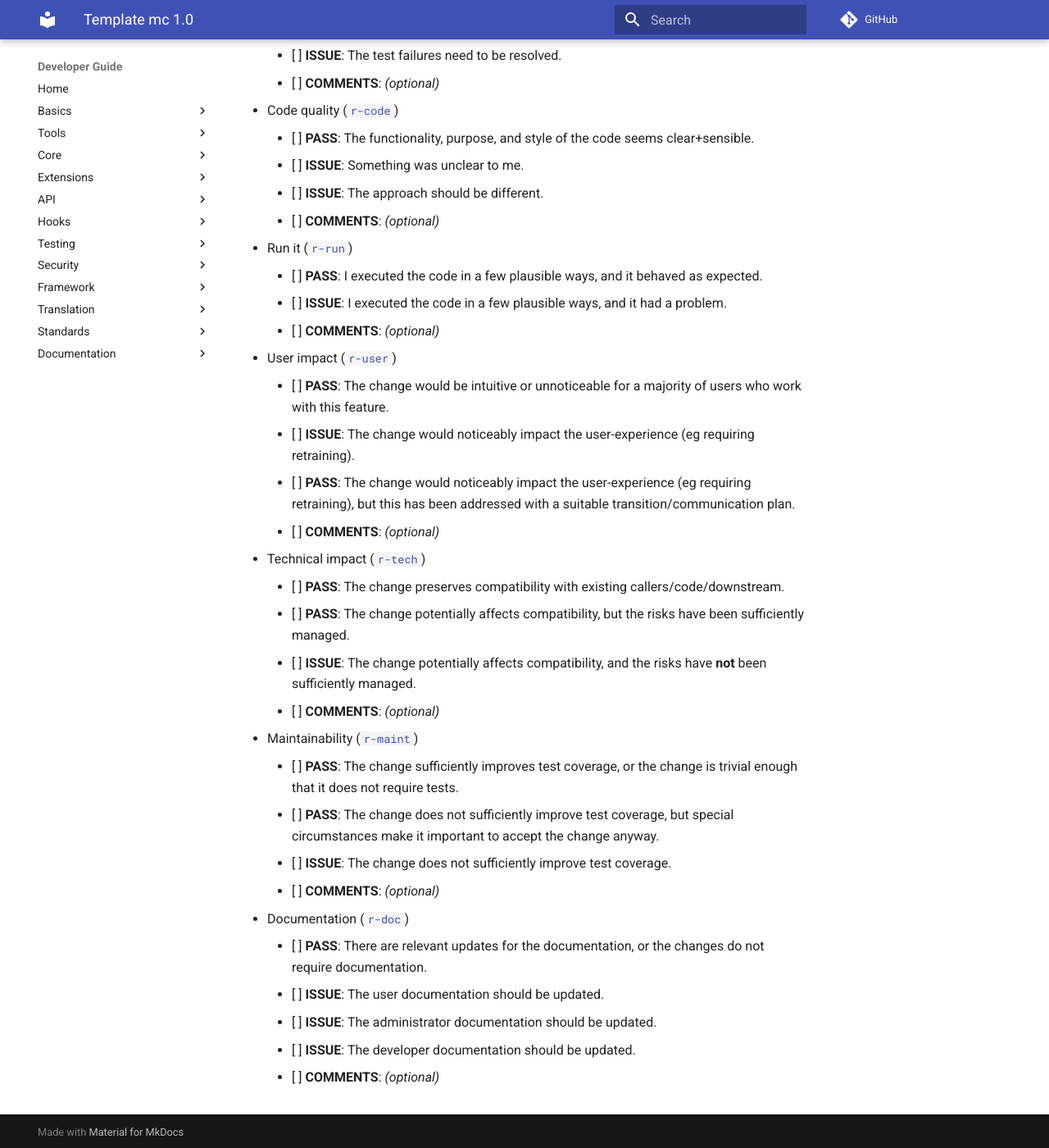
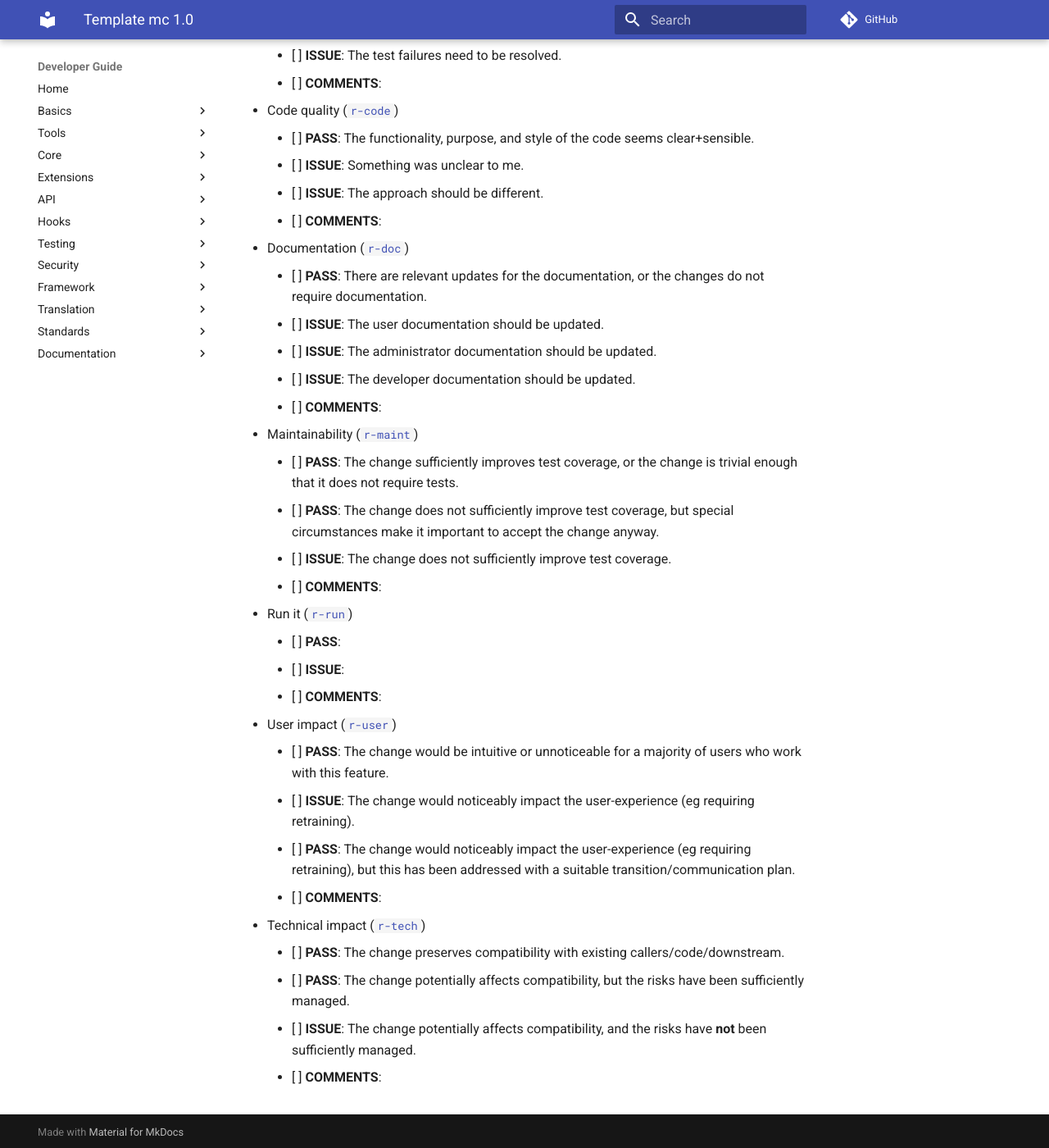
Before and after one commit to civicrm/civicrm-dev-docs, an MkDocs documentation site: the page built from docs/standards/review/template-mc-1.0.md, in a window 1280 px wide and 1400 px high, scrolled down 427 px. Shown: the whole window at 82% size. Built offline with MkDocs 1.6.1 and Material for MkDocs 9.7.7, drawn with Linux system fonts in a browser that asks for light colours; comment, search, counter and statistics services are not loaded; old or Windows-style settings are respelled for this version of MkDocs.

Commit message:
standard/review/template - Consistent order. Use comments for instructions. Emphasize r-run prose.
Three changes here:
 * Sort criteria in the same order across all three templates.
 * For meta-instructions, use the Markdown/HTML comment notation.
 * For `r-run`, we really don't want boilerplate. Remove the boilerplate.

```diff
--- a/docs/standards/review/template-mc-1.0.md
+++ b/docs/standards/review/template-mc-1.0.md
@@ -5,39 +5,39 @@
 * JIRA ([`r-jira`](https://docs.civicrm.org/dev/en/latest/standards/review/#r-jira))
     * [ ] __PASS__ : The PR has a JIRA reference. (Or: it does not need one.)
     * [ ] __ISSUE__: Please file a ticket in [JIRA](http://issues.civicrm.org/) and place it in the subject
-    * [ ] __COMMENTS__: *(optional)*
+    * [ ] __COMMENTS__: <!-- optional -->
 * Test results ([`r-test`](https://docs.civicrm.org/dev/en/latest/standards/review/#r-test))
     * [ ] __PASS__: The test results are all-clear.
     * [ ] __PASS__: The test results have failures, but these have been individually inspected and found to be irrelevant.
     * [ ] __ISSUE__: The test failures need to be resolved.
-    * [ ] __COMMENTS__: *(optional)*
+    * [ ] __COMMENTS__: <!-- optional -->
 * Code quality ([`r-code`](https://docs.civicrm.org/dev/en/latest/standards/review/#r-code))
     * [ ] __PASS__: The functionality, purpose, and style of the code seems clear+sensible.
     * [ ] __ISSUE__: Something was unclear to me.
     * [ ] __ISSUE__: The approach should be different.
-    * [ ] __COMMENTS__: *(optional)*
-* Run it ([`r-run`](https://docs.civicrm.org/dev/en/latest/standards/review/#r-run))
-    * [ ] __PASS__: I executed the code in a few plausible ways, and it behaved as expected.
-    * [ ] __ISSUE__: I executed the code in a few plausible ways, and it had a problem.
-    * [ ] __COMMENTS__: *(optional)*
-* User impact ([`r-user`](https://docs.civicrm.org/dev/en/latest/standards/review/#r-user))
-    * [ ] __PASS__: The change would be intuitive or unnoticeable for a majority of users who work with this feature.
-    * [ ] __ISSUE__: The change would noticeably impact the user-experience (eg requiring retraining).
-    * [ ] __PASS__: The change would noticeably impact the user-experience (eg requiring retraining), but this has been addressed with a suitable transition/communication plan.
-    * [ ] __COMMENTS__: *(optional)*
-* Technical impact ([`r-tech`](https://docs.civicrm.org/dev/en/latest/standards/review/#r-tech))
-    * [ ] __PASS__: The change preserves compatibility with existing callers/code/downstream.
-    * [ ] __PASS__: The change potentially affects compatibility, but the risks have been sufficiently managed.
-    * [ ] __ISSUE__: The change potentially affects compatibility, and the risks have **not** been sufficiently managed.
-    * [ ] __COMMENTS__: *(optional)*
-* Maintainability ([`r-maint`](https://docs.civicrm.org/dev/en/latest/standards/review/#r-maint))
-    * [ ] __PASS__: The change sufficiently improves test coverage, or the change is trivial enough that it does not require tests.
-    * [ ] __PASS__: The change does not sufficiently improve test coverage, but special circumstances make it important to accept the change anyway.
-    * [ ] __ISSUE__: The change does not sufficiently improve test coverage.
-    * [ ] __COMMENTS__: *(optional)*
+    * [ ] __COMMENTS__: <!-- optional -->
 * Documentation ([`r-doc`](https://docs.civicrm.org/dev/en/latest/standards/review/#r-doc))
     * [ ] __PASS__: There are relevant updates for the documentation, or the changes do not require documentation.
     * [ ] __ISSUE__: The user documentation should be updated.
     * [ ] __ISSUE__: The administrator documentation should be updated.
     * [ ] __ISSUE__: The developer documentation should be updated.
-    * [ ] __COMMENTS__: *(optional)*
+    * [ ] __COMMENTS__: <!-- optional -->
+* Maintainability ([`r-maint`](https://docs.civicrm.org/dev/en/latest/standards/review/#r-maint))
+    * [ ] __PASS__: The change sufficiently improves test coverage, or the change is trivial enough that it does not require tests.
+    * [ ] __PASS__: The change does not sufficiently improve test coverage, but special circumstances make it important to accept the change anyway.
+    * [ ] __ISSUE__: The change does not sufficiently improve test coverage.
+    * [ ] __COMMENTS__: <!-- optional -->
+* Run it ([`r-run`](https://docs.civicrm.org/dev/en/latest/standards/review/#r-run))
+    * [ ] __PASS__: <!-- describe how you ran it -->
+    * [ ] __ISSUE__: <!-- describe how you ran it -->
+    * [ ] __COMMENTS__: <!-- optional -->
+* User impact ([`r-user`](https://docs.civicrm.org/dev/en/latest/standards/review/#r-user))
+    * [ ] __PASS__: The change would be intuitive or unnoticeable for a majority of users who work with this feature.
+    * [ ] __ISSUE__: The change would noticeably impact the user-experience (eg requiring retraining).
+    * [ ] __PASS__: The change would noticeably impact the user-experience (eg requiring retraining), but this has been addressed with a suitable transition/communication plan.
+    * [ ] __COMMENTS__: <!-- optional -->
+* Technical impact ([`r-tech`](https://docs.civicrm.org/dev/en/latest/standards/review/#r-tech))
+    * [ ] __PASS__: The change preserves compatibility with existing callers/code/downstream.
+    * [ ] __PASS__: The change potentially affects compatibility, but the risks have been sufficiently managed.
+    * [ ] __ISSUE__: The change potentially affects compatibility, and the risks have **not** been sufficiently managed.
+    * [ ] __COMMENTS__: <!-- optional -->
```
Also changed, not shown: docs/standards/review/template-del-1.0.md (+26 -27 lines), docs/standards/review/template-word-1.0.md (+3 -3 lines).
